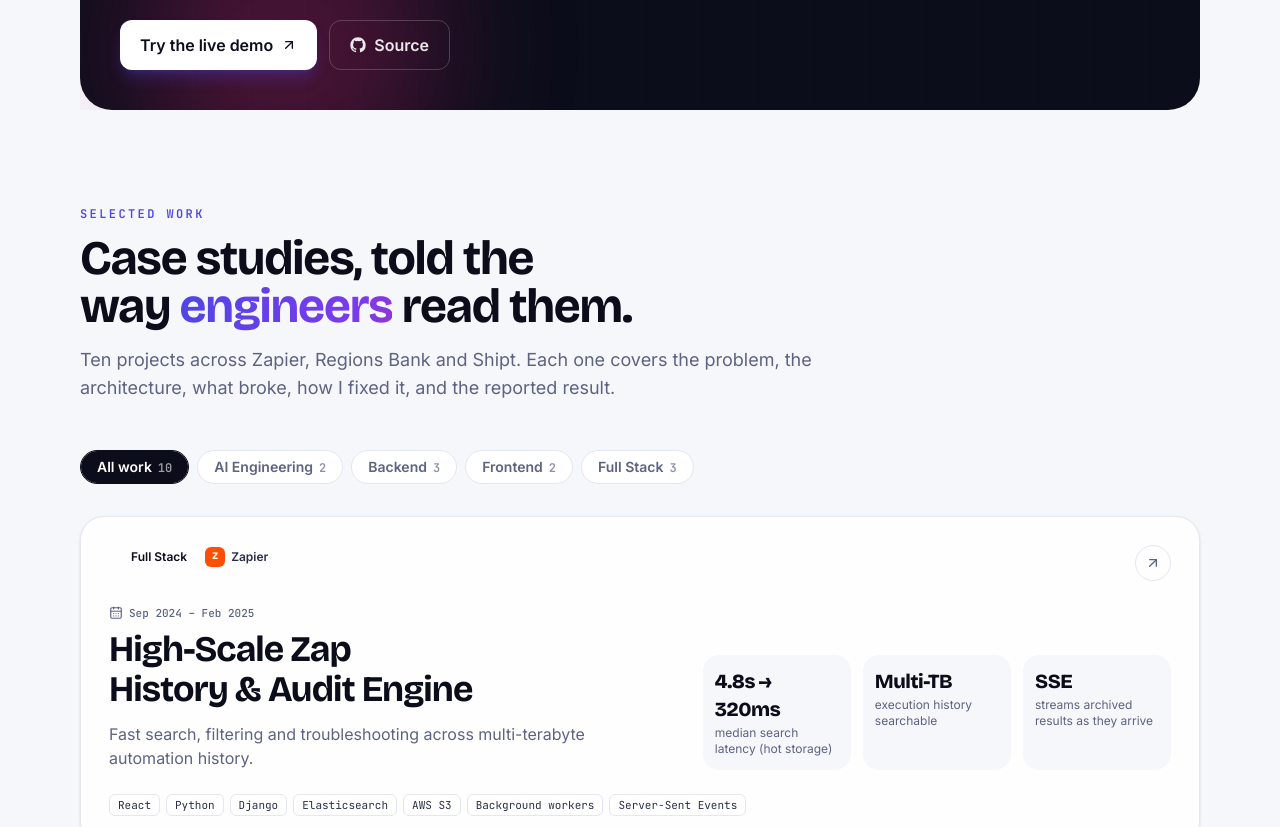
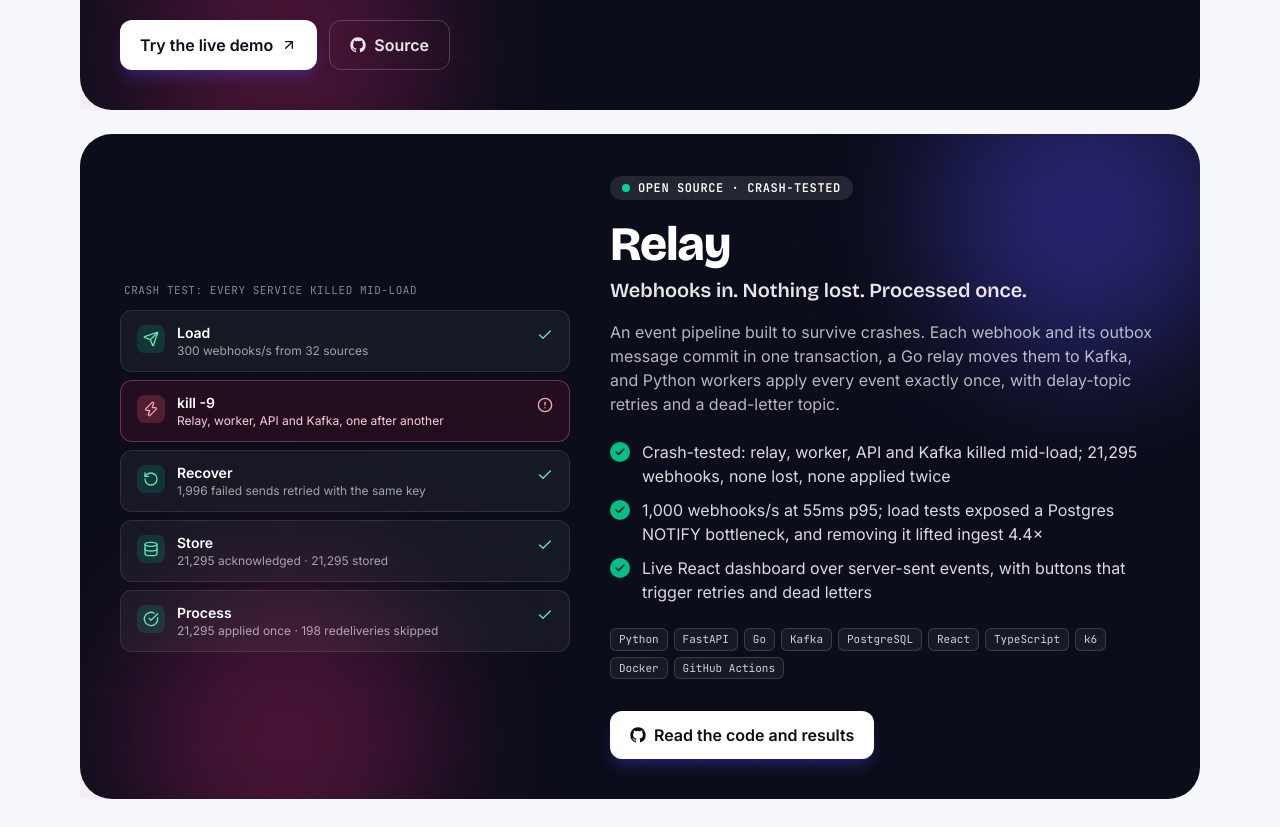
Before and after one commit to Apollo0229/portfolio, a Next.js app: page / in a window 1280 px wide. Shown: the part 1800-2627 px from the top of the page. Built offline with nearby package versions, Linux system fonts and the light colour scheme.

Commit message:
feat(open-source): feature Relay alongside Flowsmith
Each project now carries its own run trace and an optional demo link. Relay leads on the backend page with its crash-test trace, Flowsmith on the others, and the cards alternate sides.

```diff
--- a/src/components/role-view.tsx
+++ b/src/components/role-view.tsx
@@ -27,7 +27,7 @@ export function RoleView({ role }: { role: Role }) {
             </>
           }
         />
-        <OpenSource />
+        <OpenSource role={role.key} />
       </section>
 
       <section id="work" className="mx-auto max-w-6xl px-4 py-24">
--- a/src/components/sections/open-source.tsx
+++ b/src/components/sections/open-source.tsx
@@ -1,21 +1,14 @@
-import { ArrowUpRight, Check, CircleAlert, RotateCcw, Search, ShieldCheck, Sparkles } from "lucide-react";
-import { openSource } from "@/data/open-source";
+import { ArrowUpRight, Check, CircleAlert } from "lucide-react";
+import { openSourceFor } from "@/data/open-source";
+import type { RoleKey } from "@/data/roles";
 import { GitHubIcon } from "../icons";
 import { Reveal } from "../effects/reveal";
 
-// The illustration replays one real Flowsmith run: a bad reference, caught and fixed.
-const run = [
-  { icon: Search, label: "Retrieve", detail: "stripe · hubspot · slack · filter", tone: "ok" },
-  { icon: Sparkles, label: "Plan", detail: "4 steps proposed", tone: "ok" },
-  { icon: ShieldCheck, label: "Validate", detail: 'No output "email" on trigger. Did you mean "customer_email"?', tone: "bad" },
-  { icon: RotateCcw, label: "Correct", detail: "Hint sent back to the planner", tone: "ok" },
-  { icon: ShieldCheck, label: "Validate", detail: "Valid workflow", tone: "ok" },
-] as const;
-
-export function OpenSource() {
+// Each card replays a real run of the project beside its description.
+export function OpenSource({ role }: { role: RoleKey }) {
   return (
     <div className="space-y-6">
-      {openSource.map((p) => (
+      {openSourceFor(role).map((p, index) => (
         <Reveal key={p.name}>
           <article className="relative isolate overflow-hidden rounded-[2rem] bg-ink p-6 text-white sm:p-10">
             <div aria-hidden className="absolute inset-0 -z-10">
@@ -24,14 +17,16 @@ export function OpenSource() {
               <div className="absolute inset-0 bg-grid opacity-20 invert" />
             </div>
 
-            <div className="grid gap-10 lg:grid-cols-[1.1fr_0.9fr] lg:items-center">
-              <div>
+            <div
+              className={`grid gap-10 lg:items-center ${index % 2 ? "lg:grid-cols-[0.9fr_1.1fr]" : "lg:grid-cols-[1.1fr_0.9fr]"}`}
+            >
+              <div className={index % 2 ? "lg:order-2" : undefined}>
                 <p className="inline-flex items-center gap-2 rounded-full bg-white/10 px-3 py-1 font-mono text-xs font-semibold tracking-wider uppercase">
                   <span className="relative flex size-2">
                     <span className="absolute inline-flex size-full animate-ping rounded-full bg-emerald-400 opacity-75" />
                     <span className="relative inline-flex size-2 rounded-full bg-emerald-400" />
                   </span>
-                  Open source · live demo
+                  {p.demo ? "Open source · live demo" : "Open source · crash-tested"}
                 </p>
                 <h3 className="mt-5 font-display text-4xl font-extrabold tracking-tight sm:text-5xl">{p.name}</h3>
                 <p className="mt-2 font-display text-xl font-semibold text-white/90">{p.tagline}</p>
@@ -57,6 +52,7 @@ export function OpenSource() {
                 </div>
 
                 <div className="mt-8 flex flex-wrap gap-3">
+                  {p.demo && (
                     <a
                       href={p.demo}
                       target="_blank"
@@ -66,20 +62,29 @@ export function OpenSource() {
                       Try the live demo
                       <ArrowUpRight className="size-4 transition-transform group-hover:translate-x-0.5 group-hover:-translate-y-0.5" />
                     </a>
+                  )}
                   <a
                     href={p.source}
                     target="_blank"
                     rel="noopener noreferrer"
-                    className="inline-flex items-center gap-2 rounded-xl border border-white/20 px-5 py-3 font-semibold text-white/90 transition hover:bg-white/10"
+                    className={
+                      p.demo
+                        ? "inline-flex items-center gap-2 rounded-xl border border-white/20 px-5 py-3 font-semibold text-white/90 transition hover:bg-white/10"
+                        : "group inline-flex items-center gap-2 rounded-xl bg-white px-5 py-3 font-semibold text-ink shadow-lg shadow-brand/30 transition hover:-translate-y-0.5"
+                    }
                   >
                     <GitHubIcon className="size-4" />
-                    Source
+                    {p.demo ? "Source" : "Read the code and results"}
                   </a>
                 </div>
               </div>
 
-              <ol aria-label="Example run: a mistake caught and corrected" className="space-y-2">
-                {run.map((s, i) => (
+              <figure>
+                <figcaption className="px-1 pb-3 font-mono text-[11px] tracking-wider text-white/50 uppercase">
+                  {p.trace.title}
+                </figcaption>
+                <ol className="space-y-2">
+                  {p.trace.steps.map((s, i) => (
                     <li key={i}>
                       <Reveal delay={0.15 + i * 0.12} y={12}>
                         <div
@@ -108,6 +113,7 @@ export function OpenSource() {
                     </li>
                   ))}
                 </ol>
+              </figure>
             </div>
           </article>
         </Reveal>
--- a/src/data/open-source.ts
+++ b/src/data/open-source.ts
@@ -1,11 +1,26 @@
+import { CircleCheckBig, Database, type LucideIcon, RotateCcw, Search, Send, ShieldCheck, Sparkles, Zap } from "lucide-react";
+import type { RoleKey } from "./roles";
+
+export type TraceStep = {
+  icon: LucideIcon;
+  label: string;
+  detail: string;
+  tone: "ok" | "bad";
+};
+
 export type OpenSourceProject = {
   name: string;
   tagline: string;
   description: string;
-  demo: string;
+  /** Live demo, if the project has one. */
+  demo?: string;
   source: string;
   highlights: string[];
   stack: string[];
+  /** Role pages that show this project first. */
+  leadFor: RoleKey[];
+  /** A real run, replayed beside the card. */
+  trace: { title: string; steps: TraceStep[] };
 };
 
 export const openSource: OpenSourceProject[] = [
@@ -22,5 +37,45 @@ export const openSource: OpenSourceProject[] = [
       "Free in the browser with an offline planner; Claude Opus 5.5 with your own key",
     ],
     stack: ["TypeScript", "React 19", "Vite", "Claude API", "Structured outputs", "BM25 retrieval", "Vitest", "GitHub Actions"],
+    leadFor: ["fullstack", "frontend", "ai"],
+    trace: {
+      title: "Example run: a mistake caught and corrected",
+      steps: [
+        { icon: Search, label: "Retrieve", detail: "stripe · hubspot · slack · filter", tone: "ok" },
+        { icon: Sparkles, label: "Plan", detail: "4 steps proposed", tone: "ok" },
+        { icon: ShieldCheck, label: "Validate", detail: 'No output "email" on trigger. Did you mean "customer_email"?', tone: "bad" },
+        { icon: RotateCcw, label: "Correct", detail: "Hint sent back to the planner", tone: "ok" },
+        { icon: ShieldCheck, label: "Validate", detail: "Valid workflow", tone: "ok" },
+      ],
+    },
+  },
+  {
+    name: "Relay",
+    tagline: "Webhooks in. Nothing lost. Processed once.",
+    description:
+      "An event pipeline built to survive crashes. Each webhook and its outbox message commit in one transaction, a Go relay moves them to Kafka, and Python workers apply every event exactly once, with delay-topic retries and a dead-letter topic.",
+    source: "https://github.com/Apollo0229/relay",
+    highlights: [
+      "Crash-tested: relay, worker, API and Kafka killed mid-load; 21,295 webhooks, none lost, none applied twice",
+      "1,000 webhooks/s at 55ms p95; load tests exposed a Postgres NOTIFY bottleneck, and removing it lifted ingest 4.4×",
+      "Live React dashboard over server-sent events, with buttons that trigger retries and dead letters",
+    ],
+    stack: ["Python", "FastAPI", "Go", "Kafka", "PostgreSQL", "React", "TypeScript", "k6", "Docker", "GitHub Actions"],
+    leadFor: ["backend"],
+    trace: {
+      title: "Crash test: every service killed mid-load",
+      steps: [
+        { icon: Send, label: "Load", detail: "300 webhooks/s from 32 sources", tone: "ok" },
+        { icon: Zap, label: "kill -9", detail: "Relay, worker, API and Kafka, one after another", tone: "bad" },
+        { icon: RotateCcw, label: "Recover", detail: "1,996 failed sends retried with the same key", tone: "ok" },
+        { icon: Database, label: "Store", detail: "21,295 acknowledged · 21,295 stored", tone: "ok" },
+        { icon: CircleCheckBig, label: "Process", detail: "21,295 applied once · 198 redeliveries skipped", tone: "ok" },
+      ],
+    },
   },
 ];
+
+/** The projects in the order a role page shows them. */
+export function openSourceFor(role: RoleKey): OpenSourceProject[] {
+  return [...openSource].sort((a, b) => Number(b.leadFor.includes(role)) - Number(a.leadFor.includes(role)));
+}
```
Lines whose indentation alone changed are shown as unchanged.
